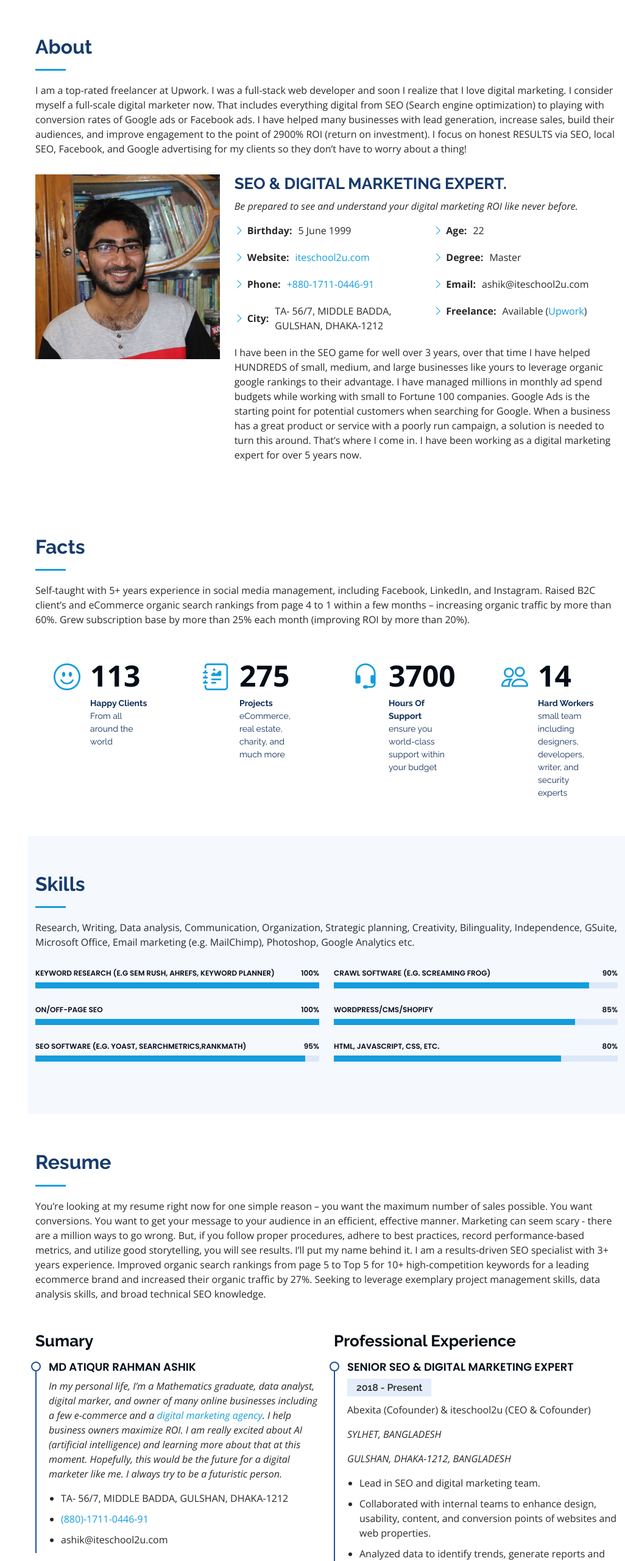
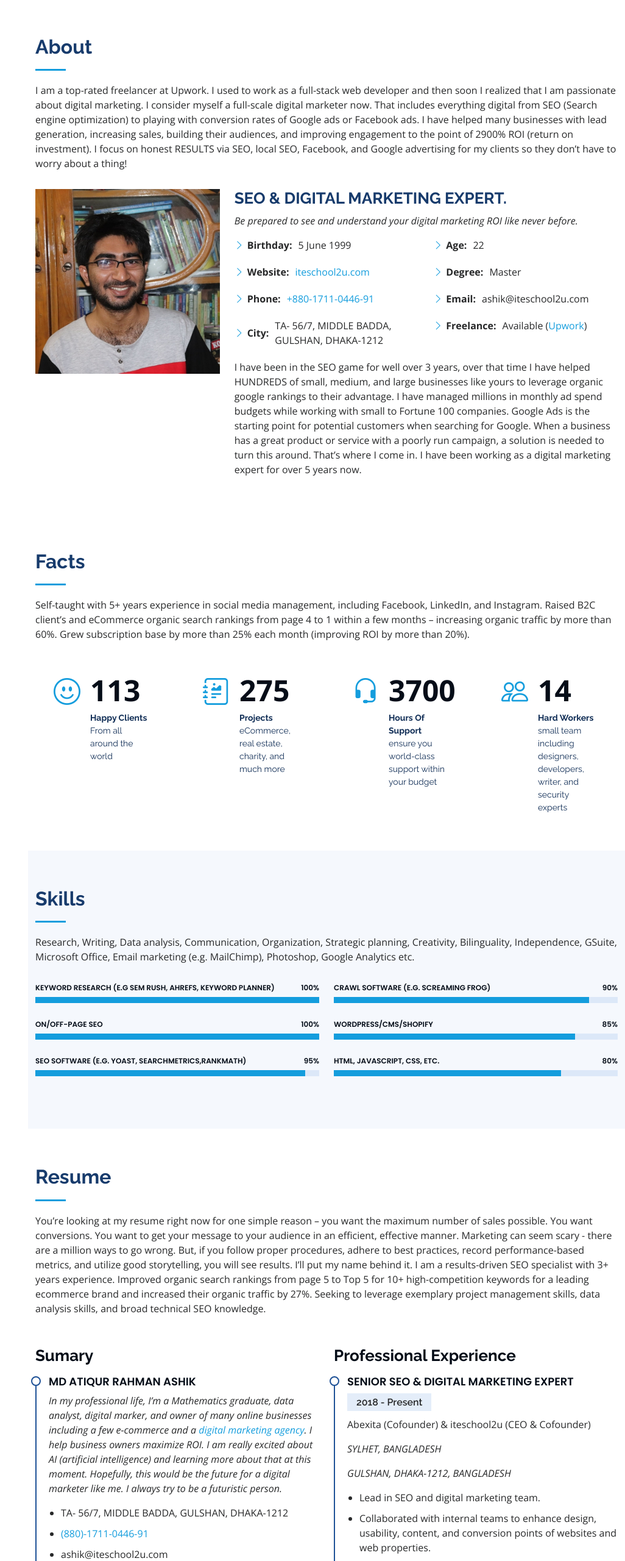
Before and after one commit to iteschool2u/ashikv1, a plain HTML site: page index.html in a window 1280 px wide. Shown: the part 802-3362 px from the top of the page at 61% size, without its empty margins (254-1280 px from the left). Drawn offline with nearby package versions, Linux system fonts and the light colour scheme.

Commit message:
Add files via upload

```diff
--- a/index.html
+++ b/index.html
@@ -76,7 +76,7 @@
 
         <div class="section-title">
           <h2>About</h2>
-          <p>I am a top-rated freelancer at Upwork. I was a full-stack web developer and soon I realize that I love digital marketing. I consider myself a full-scale digital marketer now. That includes everything digital from SEO (Search engine optimization) to playing with conversion rates of Google ads or Facebook ads. I have helped many businesses with lead generation, increase sales, build their audiences, and improve engagement to the point of 2900% ROI (return on investment). I focus on honest RESULTS via SEO, local SEO, Facebook, and Google advertising for my clients so they don’t have to worry about a thing!</p>
+          <p>I am a top-rated freelancer at Upwork. I used to work as a full-stack web developer and then soon I realized that I am passionate about digital marketing. I consider myself a full-scale digital marketer now. That includes everything digital from SEO (Search engine optimization) to playing with conversion rates of Google ads or Facebook ads. I have helped many businesses with lead generation, increasing sales, building their audiences, and improving engagement to the point of 2900% ROI (return on investment). I focus on honest RESULTS via SEO, local SEO, Facebook, and Google advertising for my clients so they don’t have to worry about a thing!</p>
         </div>
 
         <div class="row">
@@ -245,7 +245,7 @@
             <h3 class="resume-title">Sumary</h3>
             <div class="resume-item pb-0">
               <h4>Md Atiqur Rahman Ashik</h4>
-              <p><em>In my personal life, I’m a Mathematics graduate, data analyst, digital marker, and owner of many online businesses including a few e-commerce and a <a href="https://iteschool2u.com/">digital marketing agency</a>. I help business owners maximize ROI. I am really excited about AI (artificial intelligence) and learning more about that at this moment. Hopefully, this would be the future for a digital marketer like me. I always try to be a futuristic person.</em></p>
+              <p><em>In my professional life, I’m a Mathematics graduate, data analyst, digital marker, and owner of many online businesses including a few e-commerce and a <a href="https://iteschool2u.com/">digital marketing agency</a>. I help business owners maximize ROI. I am really excited about AI (artificial intelligence) and learning more about that at this moment. Hopefully, this would be the future for a digital marketer like me. I always try to be a futuristic person.</em></p>
               <ul>
                 <li>TA- 56/7, MIDDLE BADDA, GULSHAN, DHAKA-1212</li>
                 <li><a href="tel:+8801711044691">(880)-1711-0446-91</a></li>
```
